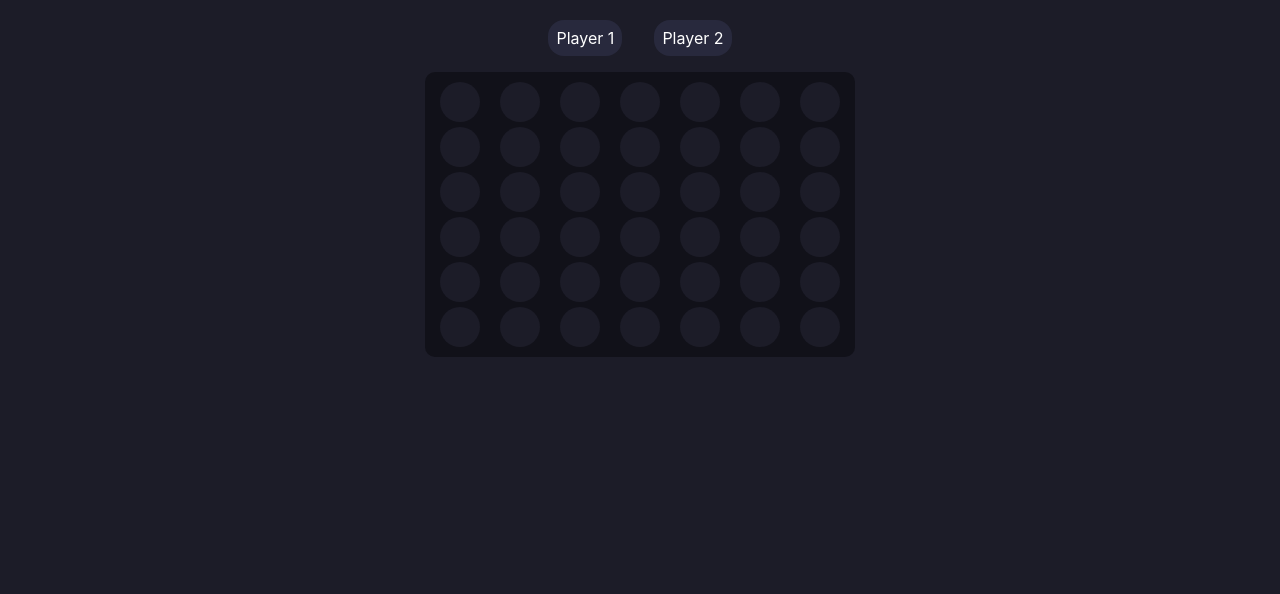
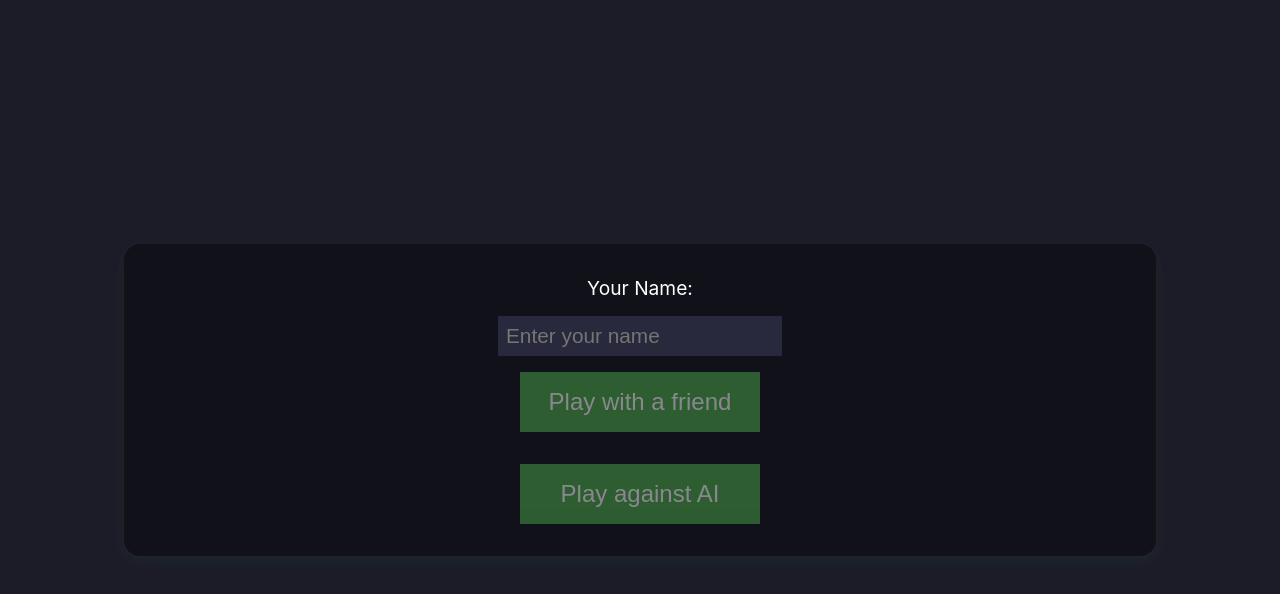
Before and after one commit to alexbarker234/connect4-react, a React (Create React App) app: page /game/ai in a window 1280 px wide. Shown: the top 594 px of the page. Built offline with nearby package versions, Linux system fonts and the light colour scheme.

Commit message:
added homepage and BoardType

```diff
--- a/src/AppRoutes.tsx
+++ b/src/AppRoutes.tsx
@@ -6,18 +6,21 @@ import { useEffect } from "react";
 function AppRoutes() {
     const navigate = useNavigate();
     const queryParameters = new URLSearchParams(window.location.search);
-    const id = queryParameters.get("id");
+    const id = queryParameters.get("id") ?? undefined;
 
     useEffect(() => {
-        //if (id) {
-            navigate("/game");
-        //}
+        //  navigate("/game/ai");
+
+        // if (id) {
+        //     navigate("/game/vs");
+        // }
     }, []);
 
     return (
         <Routes>
             <Route path="/" element={<Home />} />
-            <Route path="/game" element={<Game vsAi={true} connectingTo={id} />} />
+            <Route path="/game/ai" element={<Game vsAi={true} />} />
+            <Route path="/game/vs" element={<Game vsAi={false} connectingTo={id} />} />
         </Routes>
     );
 }
--- a/src/components/Game.tsx
+++ b/src/components/Game.tsx
@@ -4,10 +4,12 @@ import { Constants } from "../constants";
 import PeerManager from "../game/PeerManager";
 import minimax from "../game/Minimax";
 import Connect4Game, { GameState } from "../game/Connect4Game";
+import Nav from "./nav";
+import { BoardType } from "../types";
 
 interface GameProps {
     vsAi: boolean;
-    connectingTo: string | null;
+    connectingTo?: string;
 }
 
 /**
@@ -19,7 +21,7 @@ let game: Connect4Game | undefined;
 let peerManager: PeerManager | undefined;
 
 function Game({ vsAi, connectingTo }: GameProps) {
-    const [board, setBoard] = useState<string[]>([]);
+    const [board, setBoard] = useState<BoardType>(["", "", "", "", "", "", ""]);
     const [gameState, setGameState] = useState<GameState>(GameState.Active);
     const [canClick, setCanClick] = useState<boolean>(true);
     const [isAITurn, setAITurn] = useState<boolean>(false);
@@ -98,6 +100,8 @@ function Game({ vsAi, connectingTo }: GameProps) {
             break;
     }
     return (
+        <>
+            <Nav />
             <div className="connect4">
                 <div className="player-turns">
                     <div id="player1">Player 1</div>
@@ -105,10 +109,11 @@ function Game({ vsAi, connectingTo }: GameProps) {
                 </div>
                 {game ? <Board board={board} canClick={canClick} handlePlayerMove={handlePlayerMove} /> : ""}
                 <div id="game-status">{statusText}</div>
-            <button className="button green" style={{ display: `${gameState === GameState.Active ? "none" : ""}`, margin:"auto" }} onClick={handleRestart}>
+                <button className="button green" style={{ display: `${gameState === GameState.Active ? "none" : ""}`, margin: "auto" }} onClick={handleRestart}>
                     Restart?
                 </button>
             </div>
+        </>
     );
 }
 
--- a/src/components/Home.tsx
+++ b/src/components/Home.tsx
@@ -1,13 +1,23 @@
-import { ChangeEvent, useState } from "react";
+import { ChangeEvent, useEffect, useState } from "react";
 import "./Home.scss";
+import { useNavigate } from "react-router-dom";
 
 function Home() {
     const [name, setName] = useState("");
+    const navigate = useNavigate();
+
+    // load name on first render
+    useEffect(() => {
+        const storedName = localStorage.getItem("name");
+        if (storedName) {
+            setName(storedName);
+        }
+    }, []);
 
     function manageNameInput(event: ChangeEvent<HTMLInputElement>) {
         const newName = event.target.value;
         setName(newName);
-        console.log(newName);
+        localStorage.setItem("name", newName);
     }
 
     return (
@@ -15,10 +25,10 @@ function Home() {
             <div style={{ margin: "1rem", fontSize: "1.2rem" }}>Your Name:</div>
             <input value={name} type="text" placeholder="Enter your name" style={{ display: "block", margin: "auto" }} onChange={manageNameInput} />
             <div id="connect-buttons" className={name ? "" : "disabled"}>
-                <button className="button green" id="play-friend" disabled={isEmpty(name)}>
+                <button className="button green" disabled={isEmpty(name)} onClick={() => navigate("/game/vs")}>
                     Play with a friend
                 </button>
-                <button className="button green" id="play-ai" disabled={isEmpty(name)}>
+                <button className="button green" disabled={isEmpty(name)} onClick={() => navigate("/game/ai")}>
                     Play against AI
                 </button>
             </div>
--- /dev/null
+++ b/src/components/nav.tsx
@@ -0,0 +1,14 @@
+import { useNavigate } from "react-router-dom";
+
+function Nav() {
+    const navigate = useNavigate();
+
+    return (
+        <div className="nav">
+            <button className="button green small" style={{ margin: "auto", marginTop:"0.5rem" }} onClick={() => navigate("/")}>
+                Home
+            </button>
+        </div>
+    );
+}
+export default Nav;
--- a/src/game/Connect4Game.ts
+++ b/src/game/Connect4Game.ts
@@ -1,4 +1,5 @@
 import { Constants } from "../constants";
+import { BoardType } from "../types";
 import PeerManager from "./PeerManager";
 
 export const BOARD_WIDTH = 7;
@@ -23,13 +24,13 @@ class Connect4Game {
             "O"
         ]
     */
-    board: string[];
+    board: BoardType;
     isPlayerTurn: boolean;
     peerManager: PeerManager | undefined;
     gameState: GameState;
 
     constructor(peerManager: PeerManager | undefined) {
-        this.board = Array(BOARD_WIDTH).fill("");
+        this.board = ['','','','','','',''];
         this.isPlayerTurn = true;
         if (peerManager) {
             this.peerManager = peerManager;
--- a/src/game/PeerManager.ts
+++ b/src/game/PeerManager.ts
@@ -8,7 +8,7 @@ class PeerManager {
 
     private opponentMove: ((column: number) => void | undefined) | undefined;
 
-    constructor(playerName: string, connectTo: string | null) {
+    constructor(playerName: string, connectTo: string | undefined) {
         console.log("created peer with");
         console.log({ playerName, connectTo });
         this.opponentConnection = null;
--- a/src/index.scss
+++ b/src/index.scss
@@ -59,6 +59,7 @@ input {
     }
     &:hover {
         filter: brightness(80%);
+        scale: 1.04;
     }
     &:active {
         scale: 1.04;
@@ -70,4 +71,8 @@ input {
     &.grey {
         background-color: #777980;
     }
+    &.small {
+        padding: 0.5rem;
+        font-size: 1rem;
+    }
 }
--- /dev/null
+++ b/src/types.ts
@@ -0,0 +1 @@
+export type BoardType = [string, string, string, string, string, string, string];
```
Also changed, not shown: src/components/Board.tsx (+2 -13 lines). Lines whose indentation alone changed are shown as unchanged.
